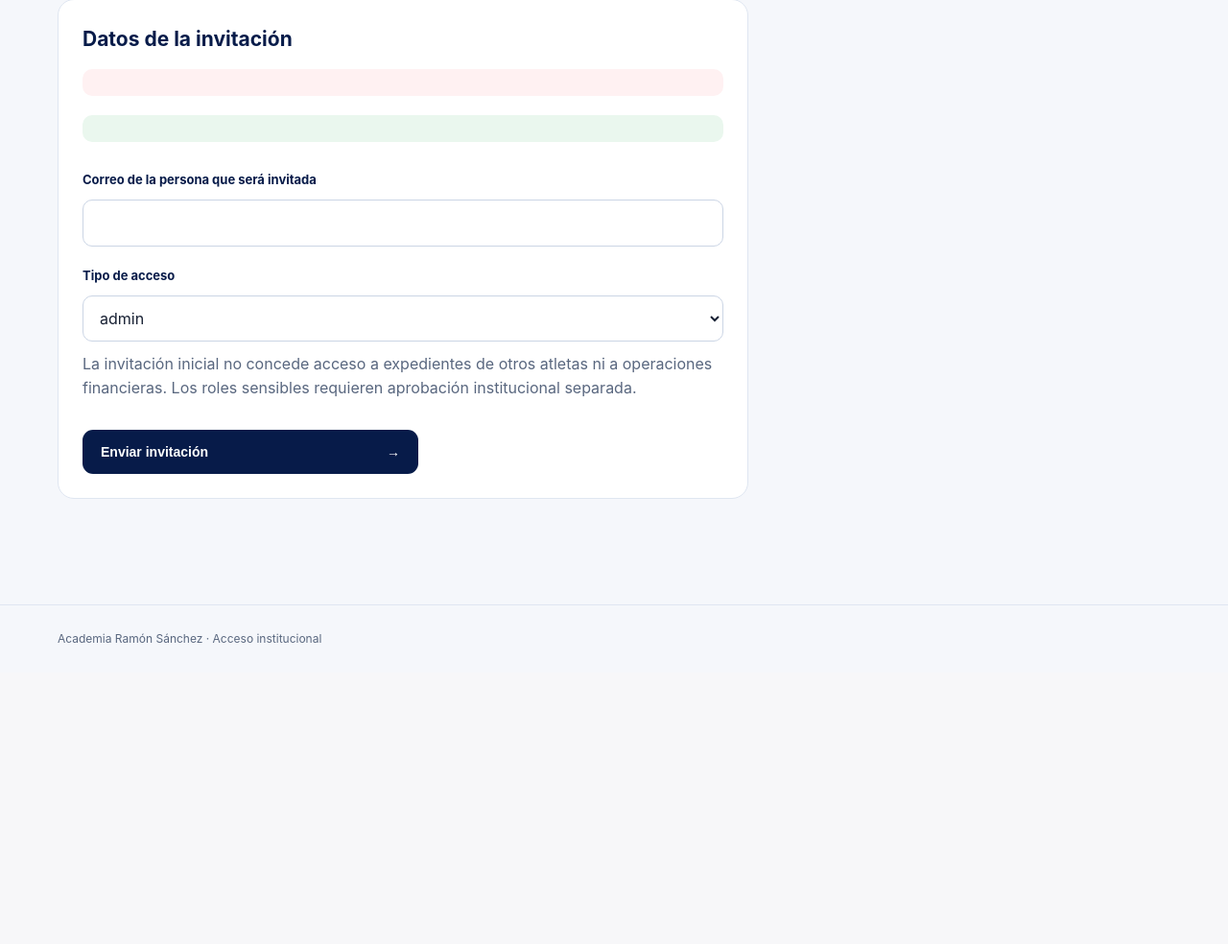
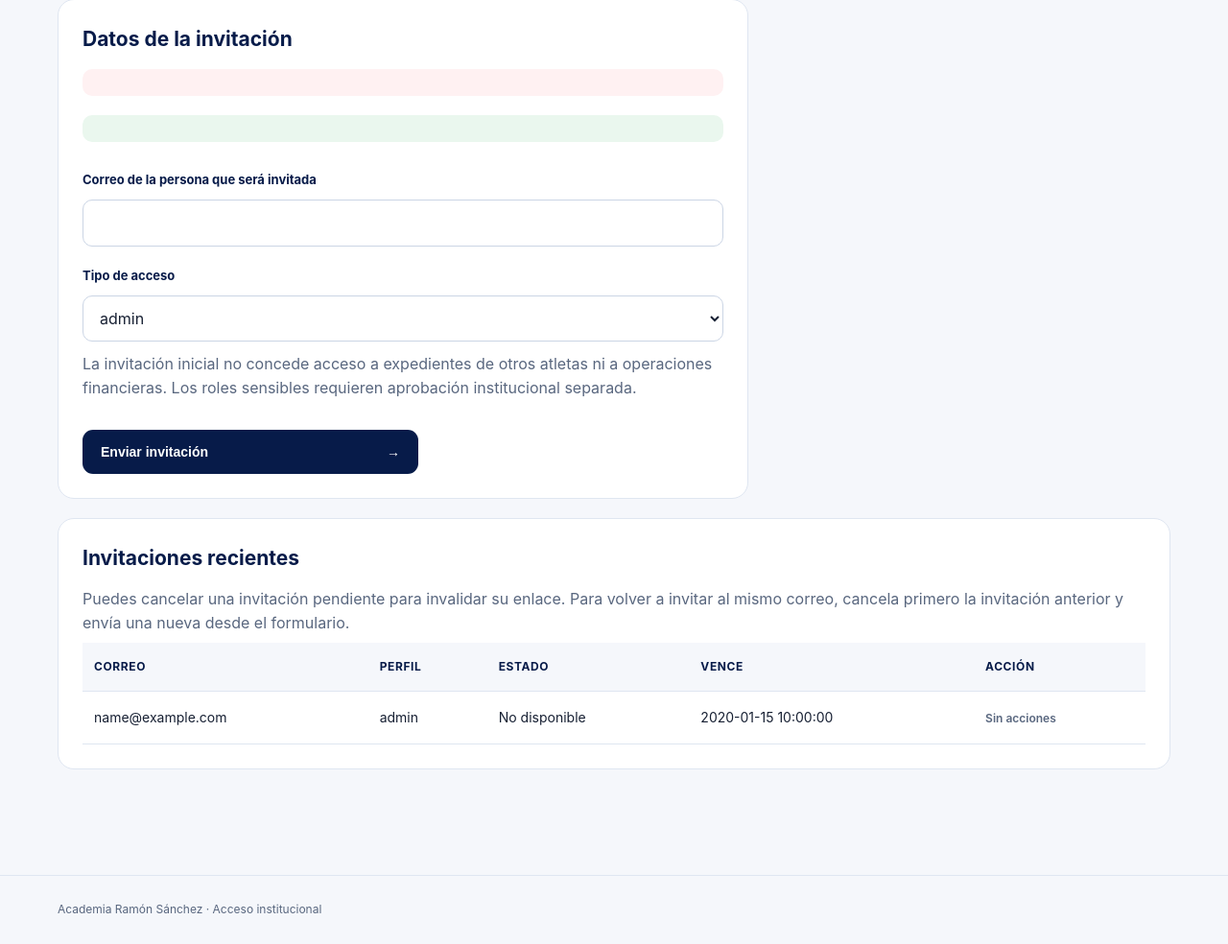
Before and after one commit to joseluisroot/academia-ramon-sanchez, a CodeIgniter 4 app: the page made by app/Views/app/invitations/index.php in a window 1280 px wide. Shown: the part 335-1319 px from the top of the page at 96% size. Before the commit the page ends 1005 px from the top, so only its background shows below. Run offline with PHP 8.4 and a stand-in for CodeIgniter, Linux system fonts and the light colour scheme; the template is opened without the code that fills it: most values are stand-ins (such as "Sample title", 1, 10 or a date in 2020); data that the repository does not hold is empty; some libraries are stand-ins or nearby versions.

Commit message:
feat(inc-001): listado de invitaciones y cancelación desde portal

```diff
--- a/app/Views/app/invitations/index.php
+++ b/app/Views/app/invitations/index.php
@@ -34,4 +34,50 @@
     </form>
 </div>
 
+
+<div class="portal-panel invitation-history">
+    <h2>Invitaciones recientes</h2>
+    <p class="portal-muted">Puedes cancelar una invitación pendiente para invalidar su enlace. Para volver a invitar al mismo correo, cancela primero la invitación anterior y envía una nueva desde el formulario.</p>
+    <div class="table-scroll">
+        <table class="access-table">
+            <thead>
+                <tr><th scope="col">Correo</th><th scope="col">Perfil</th><th scope="col">Estado</th><th scope="col">Vence</th><th scope="col">Acción</th></tr>
+            </thead>
+            <tbody>
+            <?php foreach ($invitations as $invitation): ?>
+                <?php
+                    $expired = $invitation['status'] === 'pending' && strtotime((string) $invitation['expires_at']) <= time();
+                    $statusLabel = $expired ? 'Vencida' : match ($invitation['status']) {
+                        'pending' => 'Pendiente',
+                        'accepted' => 'Aceptada',
+                        'cancelled' => 'Cancelada',
+                        default => 'No disponible',
+                    };
+                ?>
+                <tr>
+                    <td><?= esc((string) $invitation['email']) ?></td>
+                    <td><?= esc((string) ($roles[$invitation['role']] ?? $invitation['role'])) ?></td>
+                    <td><?= esc($statusLabel) ?></td>
+                    <td><?= esc((string) $invitation['expires_at']) ?></td>
+                    <td>
+                        <?php if ($invitation['status'] === 'pending' && ! $expired): ?>
+                            <form method="post" action="<?= esc(site_url('app/invitaciones/cancelar'), 'attr') ?>">
+                                <?= csrf_field() ?>
+                                <input type="hidden" name="invitation_id" value="<?= (int) $invitation['id'] ?>">
+                                <button class="invitation-cancel-button" type="submit">Cancelar</button>
+                            </form>
+                        <?php else: ?>
+                            <span class="access-locked">Sin acciones</span>
+                        <?php endif ?>
+                    </td>
+                </tr>
+            <?php endforeach ?>
+            <?php if ($invitations === []): ?>
+                <tr><td colspan="5">Todavía no se han enviado invitaciones.</td></tr>
+            <?php endif ?>
+            </tbody>
+        </table>
+    </div>
+</div>
+
 <?= $this->endSection() ?>
```
